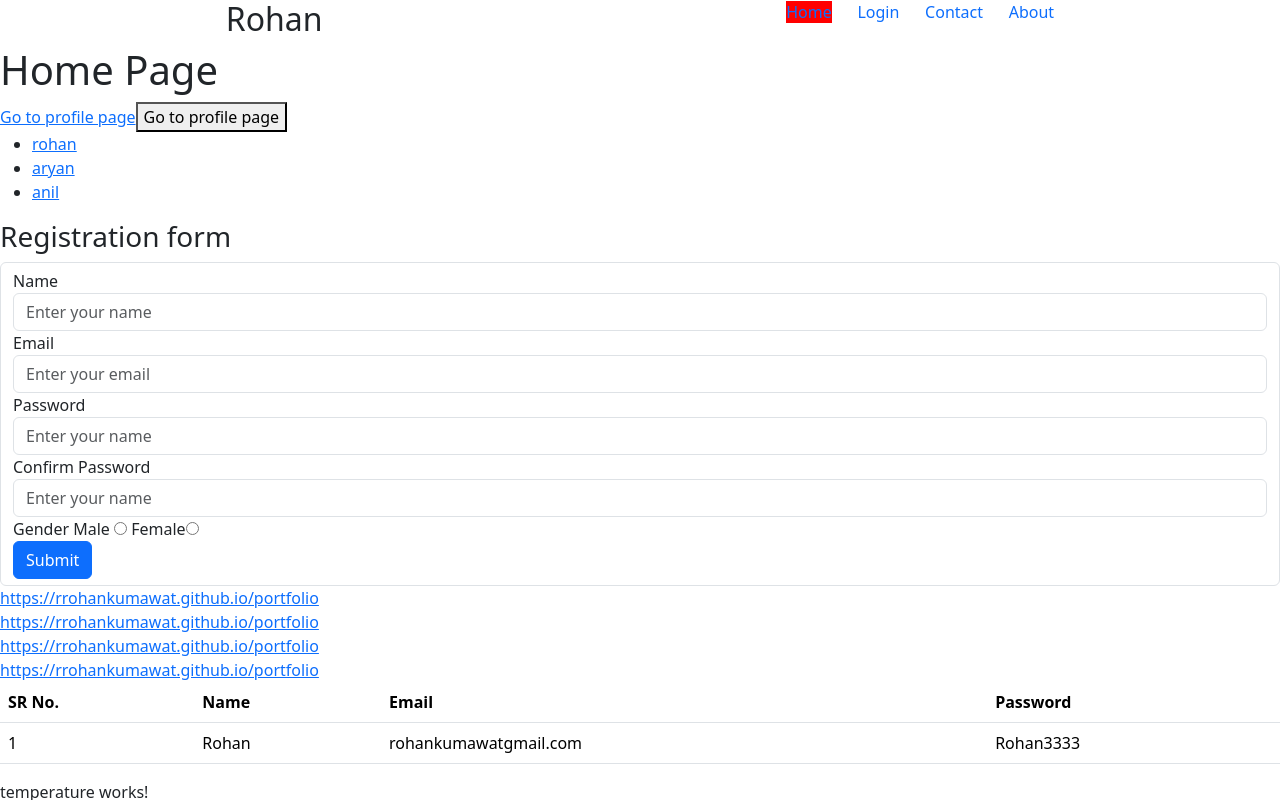
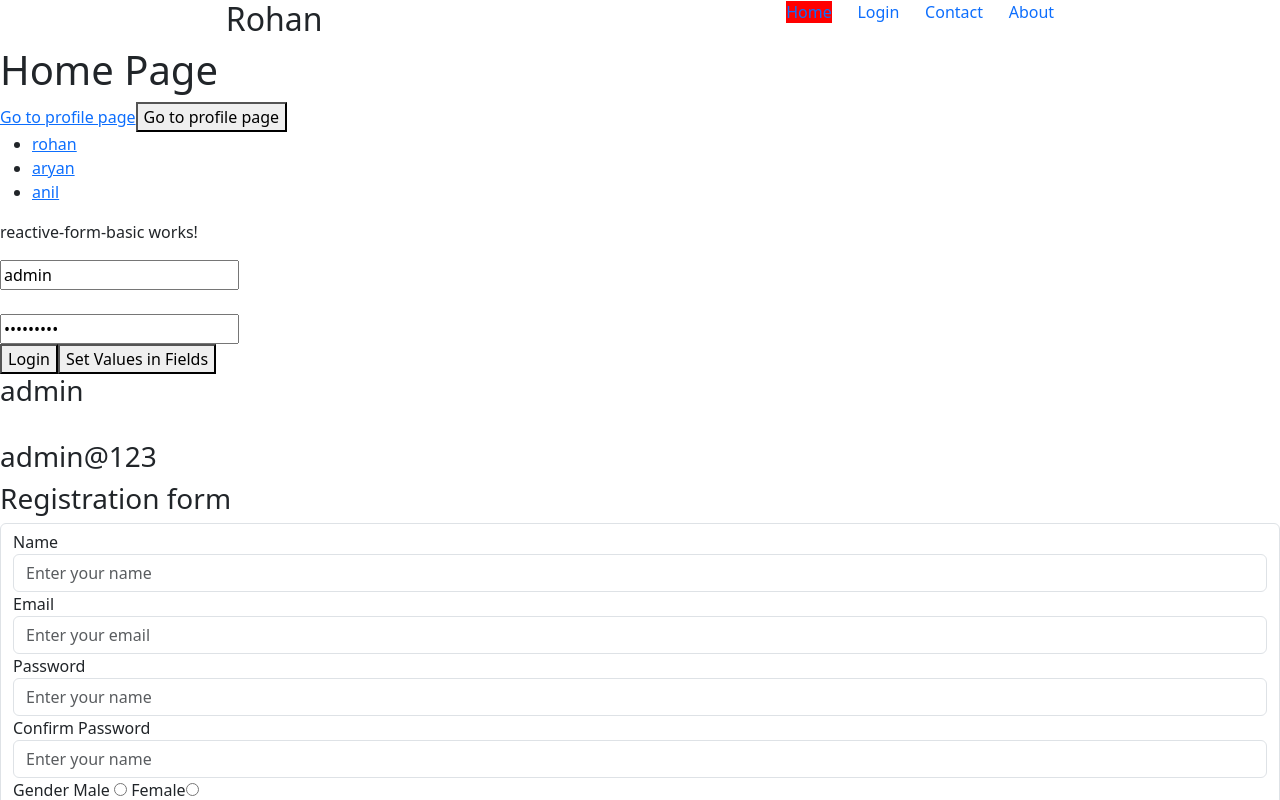
Before and after one commit to rohanpin1/angular-tutorial-10, an Angular app: page / in a window 1280 px wide. Shown: the top 800 px of the page. Built offline with nearby package versions, Linux system fonts and the light colour scheme.

Commit message:
Reactive Forms Basic

```diff
--- a/src/app/forms/forms.component.ts
+++ b/src/app/forms/forms.component.ts
@@ -1,4 +1,5 @@
 import { Component } from '@angular/core';
+
 
 @Component({
   selector: 'app-forms',
@@ -7,5 +8,9 @@ import { Component } from '@angular/core';
   styleUrl: './forms.component.scss'
 })
 export class FormsComponent {
+  //types of forms : Reactive Forms, Template driven forms
+  //reactive: more scalable, complex data, created from component class, sync data flow
+  //template: simple, created from directives, async data flow
+
 
 }
--- a/src/app/home/home.component.html
+++ b/src/app/home/home.component.html
@@ -10,3 +10,5 @@
         </li>
     }
 </ul>
+
+<app-reactive-form-basic></app-reactive-form-basic>
--- a/src/app/home/home.component.ts
+++ b/src/app/home/home.component.ts
@@ -1,9 +1,10 @@
 import { Component } from '@angular/core';
 import { Router, RouterLink } from '@angular/router';
+import { ReactiveFormBasicComponent } from '../reactive-form-basic/reactive-form-basic.component';
 
 @Component({
   selector: 'app-home',
-  imports: [RouterLink],
+  imports: [RouterLink, ReactiveFormBasicComponent],
   templateUrl: './home.component.html',
   styleUrl: './home.component.scss'
 })
--- /dev/null
+++ b/src/app/reactive-form-basic/reactive-form-basic.component.html
@@ -0,0 +1,16 @@
+<p>reactive-form-basic works!</p>
+
+<!-- <form> -->
+    <div>
+        <input type="text" placeholder="Name" [formControl]="name">
+        <br/>
+        <br/>
+        <input type="password" placeholder="Password" [formControl]="password">
+        <br/>
+        <button type="button" (click)="displayValue()">Login</button>
+        <button type="button" (click)="setValue()">Set Values in Fields</button>
+    </div>
+    <h3>{{name.value}}</h3>
+    <br/>
+    <h3>{{password.value}}</h3>
+<!-- </form> -->
--- /dev/null
+++ b/src/app/reactive-form-basic/reactive-form-basic.component.ts
@@ -0,0 +1,22 @@
+import { Component } from '@angular/core';
+import { FormControl, ReactiveFormsModule } from '@angular/forms';
+
+@Component({
+  selector: 'app-reactive-form-basic',
+  imports: [ReactiveFormsModule],
+  templateUrl: './reactive-form-basic.component.html',
+  styleUrl: './reactive-form-basic.component.scss'
+})
+export class ReactiveFormBasicComponent {
+
+  name = new FormControl('admin');
+  password = new FormControl('admin@123');
+  displayValue(){
+      console.log(this.name.value)
+      console.log(this.password.value)
+  }
+  setValue(){
+    this.name.setValue('Rohan')
+    this.password.setValue('Rohan@123')
+  }
+}
```
Also changed, not shown: src/app/reactive-form-basic/reactive-form-basic.component.scss (added), 1 other file (tests, documents, lock files or other folders).
